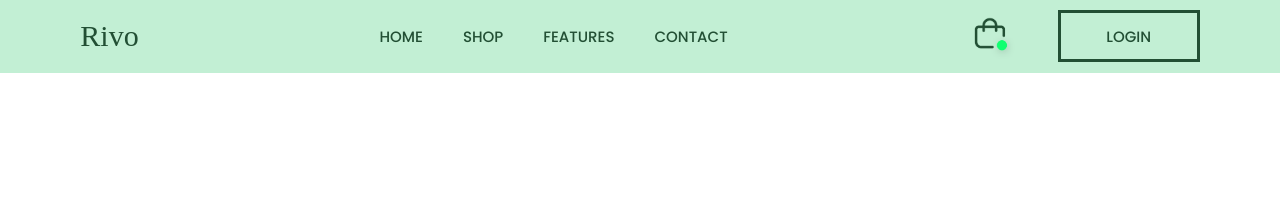
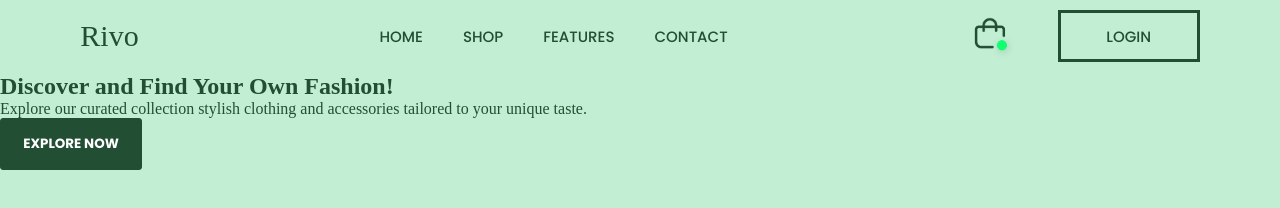
Before and after one commit to Tirabat/bdish, a plain HTML site: page index.html in a window 1280 px wide. Drawn offline with Linux system fonts and the light colour scheme.

Commit message:
promezgutok

```diff
--- a/index.html
+++ b/index.html
@@ -67,8 +67,32 @@
 
         }
         section{
+            width: 100%;
+            background-color: #C2EFD4;
+            height: 100vh;
 
         }
+        .jgf{
+            color: #224F34;
+            display: flex;
+            flex-direction: column;
+        }
+        .bottonjgf{
+            width: 142px;
+            height: 52px;
+            color: white;
+            background-color: #224F34;
+            border: 1px solid #224f34;
+            border-radius: 3px;
+            font-family: Poppins;
+            font-weight: 500;
+            font-size: 20px;
+            text-transform: uppercase;
+            display: flex;
+            justify-content: center;
+            align-items: center;
+        }
+
 
     </style>
 </head>
@@ -92,8 +116,17 @@
             </div>
 
         </nav>
-
-
     </header>
+    <main>
+        <section>
+            <div class="jgf">
+                <h1>Discover and Find Your Own Fashion!</h1>
+                <p>Explore our curated collection stylish clothing and accessories tailored to your unique taste.</p>
+                <div class="bottonjgf">
+                    <h6>Explore now</h6>
+                </div>
+            </div>
+        </section>
+    </main>
 </body>
 </html>
```
